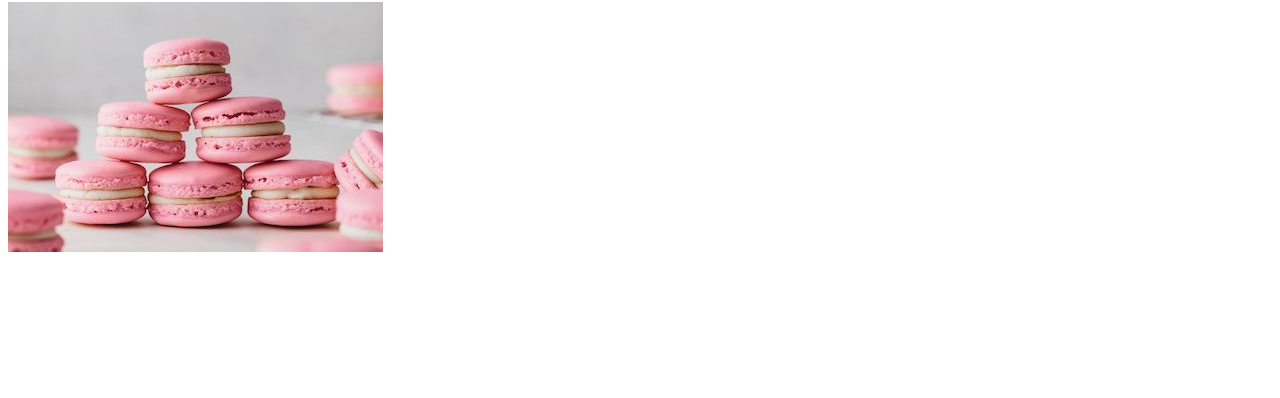
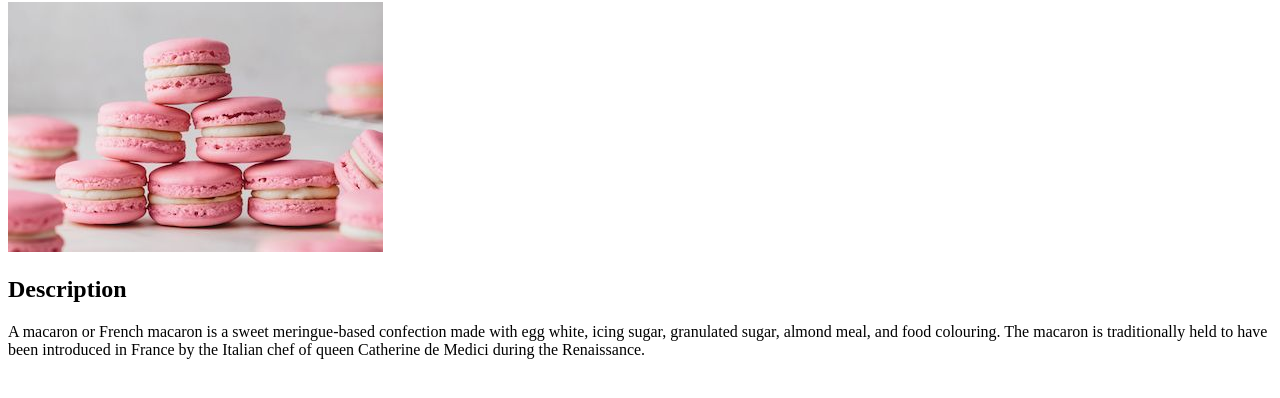
Before and after one commit to haziq-rozaidi/odin-recipes, a plain HTML site: page recipes/macaron.html in a window 1280 px wide. Shown: the part 78-476 px from the top of the page. Drawn offline with Linux system fonts and the light colour scheme.

Commit message:
Add recipe's description

```diff
--- a/recipes/macaron.html
+++ b/recipes/macaron.html
@@ -9,5 +9,9 @@
         <h1>Macaron</h1>
 
         <img src="../images/macaron.jpg" alt="Pink macarons stacked on top of one another">
+
+        <h2>Description</h2>
+
+        <p>A macaron or French macaron is a sweet meringue-based confection made with egg white, icing sugar, granulated sugar, almond meal, and food colouring. The macaron is traditionally held to have been introduced in France by the Italian chef of queen Catherine de Medici during the Renaissance.</p>
     </body>
 </html>
```
